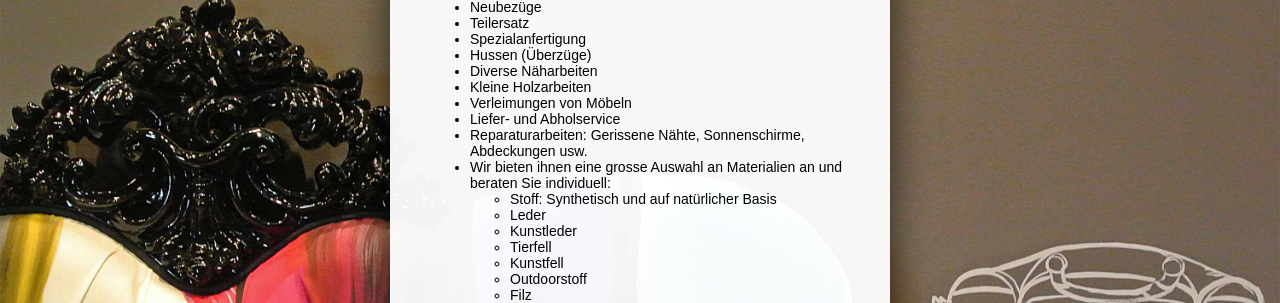
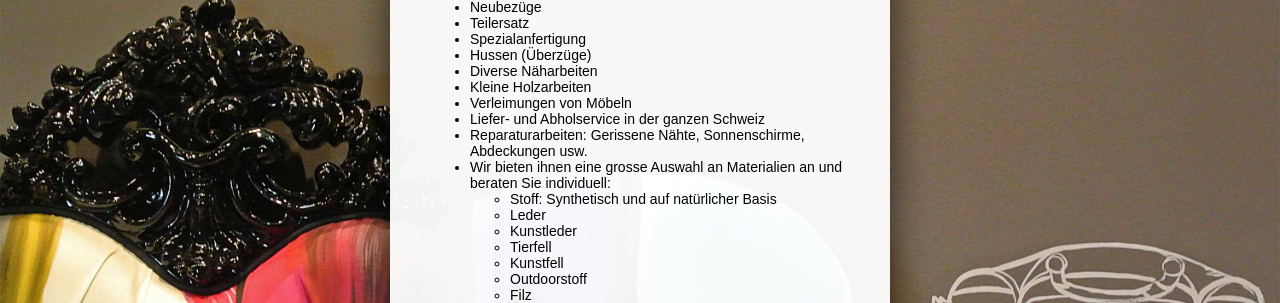
Before and after one commit to villiger/polsterwerk, a PHP site: page / in a window 1280 px wide. Shown: the part 874-1177 px from the top of the page. Run offline with PHP 8.4, Linux system fonts and the light colour scheme.

Commit message:
liefer und abholservice

```diff
--- a/pages/leistungen.php
+++ b/pages/leistungen.php
@@ -29,7 +29,7 @@
         <li>Diverse Näharbeiten</li>
         <li>Kleine Holzarbeiten</li>
         <li>Verleimungen von Möbeln</li>
-        <li>Liefer- und Abholservice</li>
+        <li>Liefer- und Abholservice in der ganzen Schweiz</li>
         <li>Reparaturarbeiten: Gerissene Nähte, Sonnenschirme, Abdeckungen usw.</li>
         <li>Wir bieten ihnen eine grosse Auswahl an Materialien an und beraten Sie individuell:
             <ul>
```
